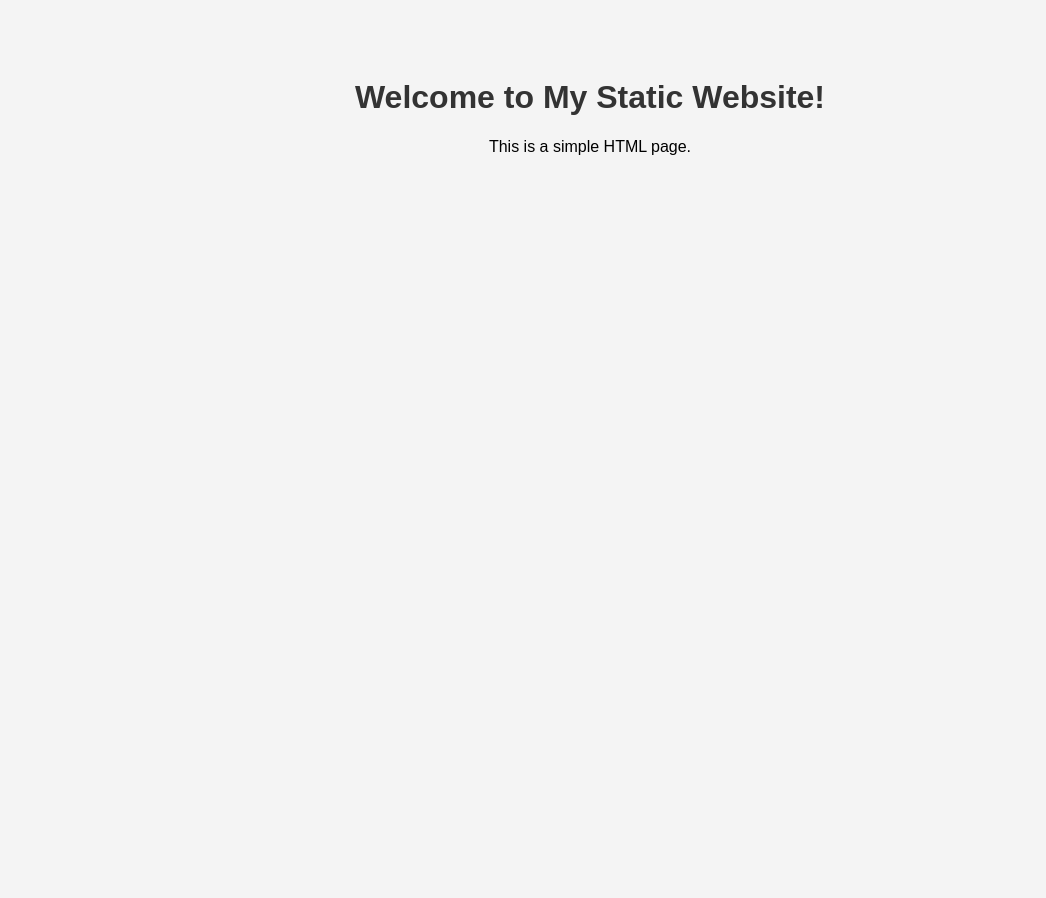
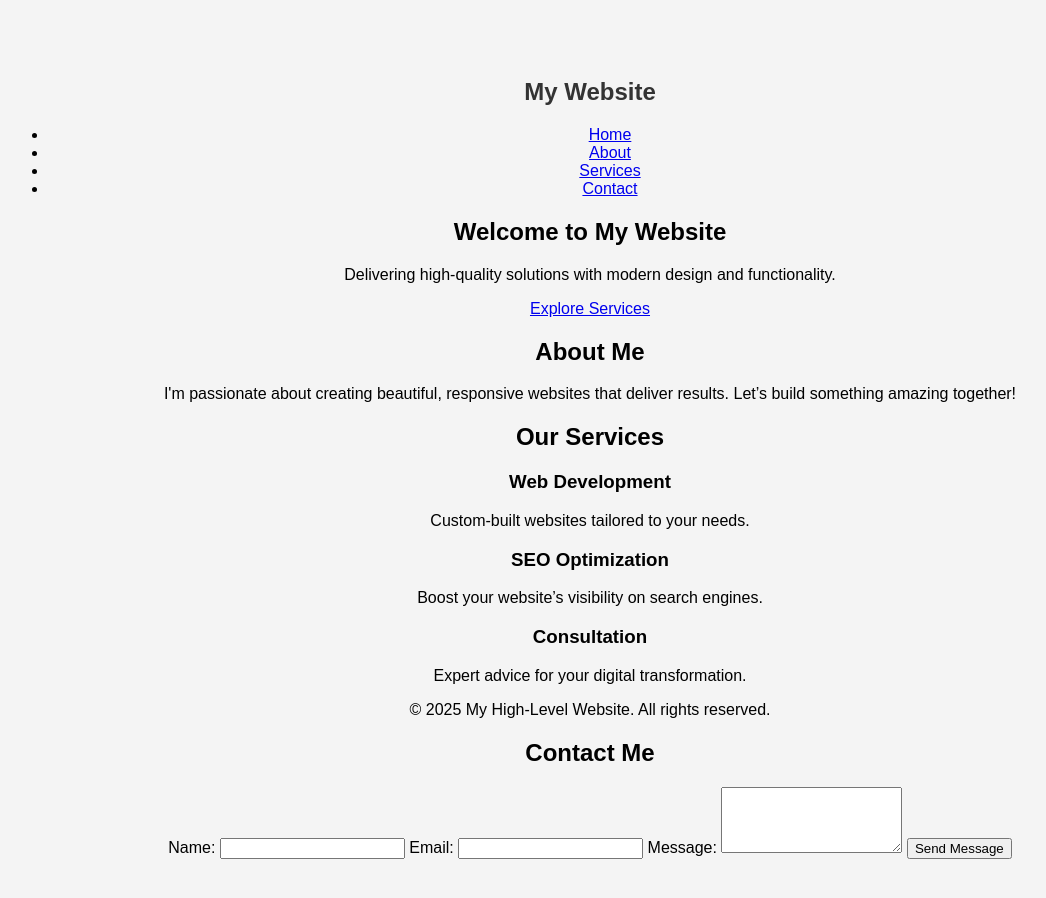
Before and after one commit to singh-sahab-droid/jobpipeline, a plain HTML site: page index.html in a window 1280 px wide. Shown: the whole page, without its empty margins (50-1096 px from the left). Before the commit the page ends 800 px from the top, so only its background shows below. Drawn offline with Linux system fonts and the light colour scheme.

Commit message:
added contact form

```diff
--- a/index.html
+++ b/index.html
@@ -7,7 +7,72 @@
     <link rel="stylesheet" href="style.css">
 </head>
 <body>
-    <h1>Welcome to My Static Website!</h1>
-    <p>This is a simple HTML page.</p>
+    <header>
+        <nav class="navbar">
+            <div class="container">
+                <h1 class="logo">My Website</h1>
+                <ul class="nav-links">
+                    <li><a href="#home">Home</a></li>
+                    <li><a href="#about">About</a></li>
+                    <li><a href="#services">Services</a></li>
+                    <li><a href="#contact">Contact</a></li>
+                </ul>
+            </div>
+        </nav>
+    </header>
+
+    <section id="home" class="hero">
+        <div class="container">
+            <h2>Welcome to My Website</h2>
+            <p>Delivering high-quality solutions with modern design and functionality.</p>
+            <a href="#services" class="btn">Explore Services</a>
+        </div>
+    </section>
+
+    <section id="about" class="about">
+        <div class="container">
+            <h2>About Me</h2>
+            <p>I'm passionate about creating beautiful, responsive websites that deliver results. Let’s build something amazing together!</p>
+        </div>
+    </section>
+
+    <section id="services" class="services">
+        <div class="container">
+            <h2>Our Services</h2>
+            <div class="service-cards">
+                <div class="card">
+                    <h3>Web Development</h3>
+                    <p>Custom-built websites tailored to your needs.</p>
+                </div>
+                <div class="card">
+                    <h3>SEO Optimization</h3>
+                    <p>Boost your website’s visibility on search engines.</p>
+                </div>
+                <div class="card">
+                    <h3>Consultation</h3>
+                    <p>Expert advice for your digital transformation.</p>
+                </div>
+            </div>
+        </div>
+    </section>
+
+    <footer>
+        <div class="container">
+            <p>&copy; 2025 My High-Level Website. All rights reserved.</p>
+        </div>
+    </footer>
 </body>
 </html>
+<h2>Contact Me</h2>
+<form action="#" method="post" class="contact-form">
+  <label for="name">Name:</label>
+  <input type="text" id="name" name="name" required>
+
+  <label for="email">Email:</label>
+  <input type="email" id="email" name="email" required>
+
+  <label for="message">Message:</label>
+  <textarea id="message" name="message" rows="4" required></textarea>
+
+  <button type="submit" class="btn">Send Message</button>
+</form>
```
